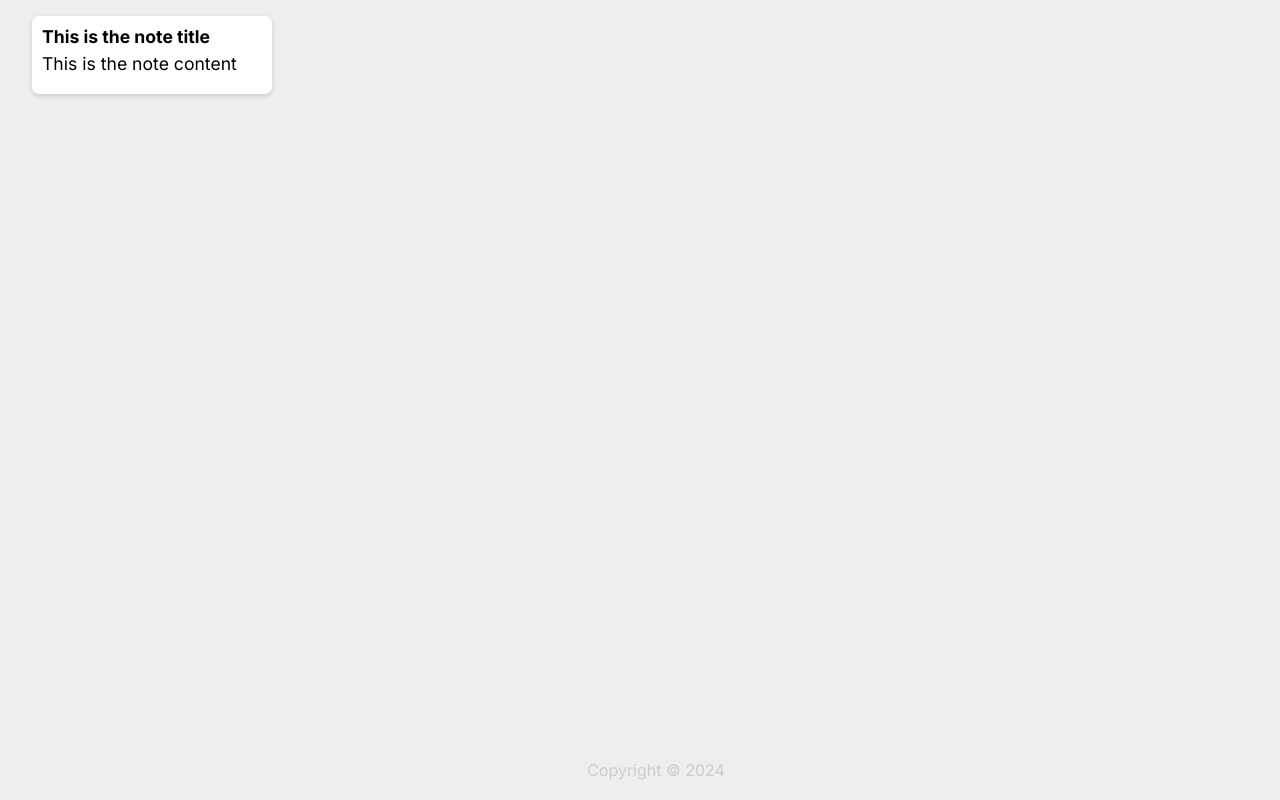
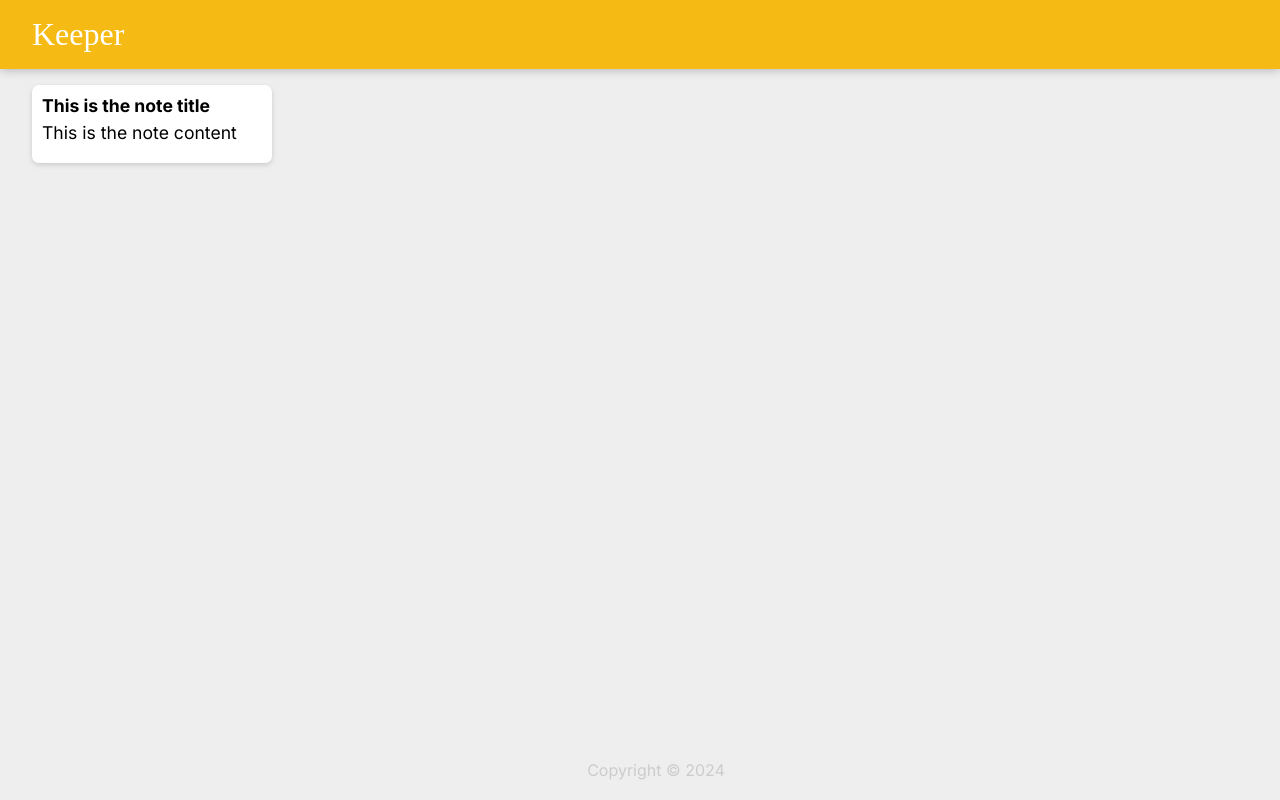
Before and after one commit to KXzeno/keeper-clone, a Next.js app: page / in a window 1280 px wide. Built offline with nearby package versions, Linux system fonts and the light colour scheme; a web font is replaced by a local one.

Commit message:
style: add background and text style to title

```diff
--- a/app/layout.js
+++ b/app/layout.js
@@ -15,7 +15,12 @@ export default function RootLayout({ children }) {
         href="https://fonts.googleapis.com/css?family=McLaren|Montserrat&display=swap"
         rel="stylesheet"
       />
-      <body className={inter.className}>{children}</body>
+      <body className={inter.className}>
+        <div className="header">
+          <h1 className="header-plus">Keeper</h1>
+        </div>
+        {children}
+      </body>
     </html>
   );
 }
```
